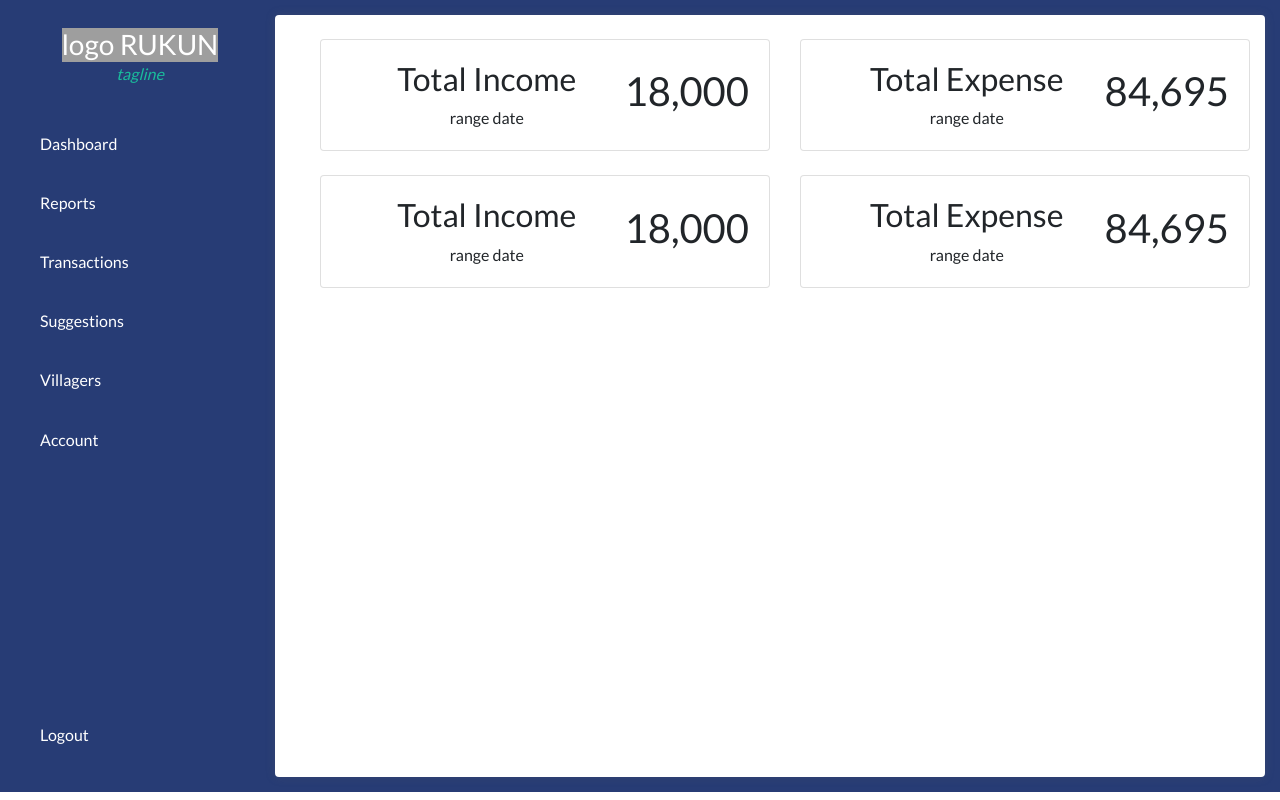
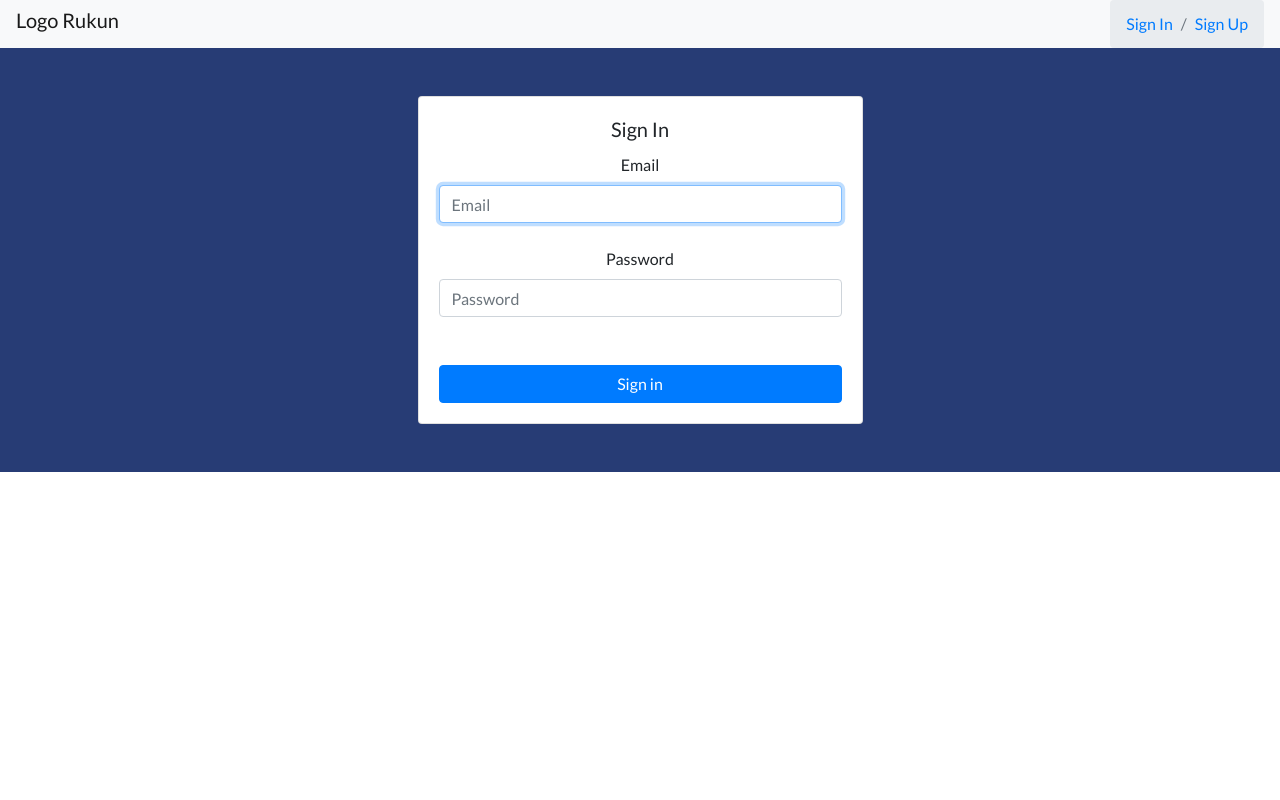
Before and after one commit to Final-Project-RUKUN/Client, a React (Create React App) app in the folder rukun/: page / in a window 1280 px wide. Built offline with nearby package versions, Linux system fonts and the light colour scheme; grey boxes are pictures that could not be loaded.

Commit message:
add routin dan layout login dan register

```diff
--- a/rukun/src/App.js
+++ b/rukun/src/App.js
@@ -12,6 +12,8 @@ import Transactions from './pages/Transactions'
 import Suggestions from './pages/Suggestions'
 import Villagers from './pages/Villagers'
 import Reports from './pages/Reports'
+import Login from './pages/Login'
+import Register from './pages/Register'
 
 function App() {
   return (
@@ -33,8 +35,14 @@ function App() {
       <Route path="/villagers">
         <Villagers></Villagers>
       </Route>
+      <Route path="/dashboard">
+        <Dashboard></Dashboard>
+      </Route>
+      <Route path="/register">
+        <Register></Register>
+      </Route>
       <Route path="/">
-        <Dashboard></Dashboard>
+        <Login></Login>
       </Route>
     </Switch>
       </div>
--- /dev/null
+++ b/rukun/src/components/Navbar.jsx
@@ -0,0 +1,26 @@
+import React from 'react'
+import { useHistory } from 'react-router-dom'
+
+export default function Navbar() {
+  const history = useHistory()
+
+  function toLogin() {
+    history.push('/')
+  }
+
+  function toRegister() {
+    history.push('/register')
+  }
+
+  return (
+    <nav className="navbar navbar-light bg-light" style={{paddingTop: 0, paddingBottom: 0}}>
+      <h1 className="navbar-brand">Logo Rukun</h1>
+      <div>
+      <ol className="breadcrumb mb-0">
+        <li className="breadcrumb-item"><a href="" onClick={toLogin}>Sign In</a></li>
+        <li className="breadcrumb-item"><a href="" onClick={toRegister}>Sign Up</a></li>
+      </ol>
+      </div>
+    </nav>
+  )
+}
--- /dev/null
+++ b/rukun/src/components/ReportCard.jsx
@@ -0,0 +1,13 @@
+import React from 'react'
+
+export default function ReportCard() {
+  return (
+    <tr>
+      <th scope="row"></th>
+      <td>11:30</td>
+      <td>Catur</td>
+      <td>Bayar sampah</td>
+      <td style={{textAlign:"end"}}>Rp. 25.000</td>
+    </tr>
+  )
+}
--- a/rukun/src/components/Sidebar.jsx
+++ b/rukun/src/components/Sidebar.jsx
@@ -21,6 +21,9 @@ export default function Sidebar() {
   }
   function toAccount() {
     history.push("/account")
+  }
+  function logout() {
+    history.push("/")
   }
 
   return (
@@ -56,7 +59,7 @@ export default function Sidebar() {
           </div>
       </div>
       <div className="menu">
-          <div className="d-flex align-items-center">
+          <div className="d-flex align-items-center" onClick={logout}>
               <i className="fa fa-power-off" style={{fontSize:"3rem", color:"#1abc9c"}}></i>
               <h6 className="m-0 font" style={{color: "white"}}>Logout</h6>
           </div>
--- a/rukun/src/pages/Dashboard.jsx
+++ b/rukun/src/pages/Dashboard.jsx
@@ -12,10 +12,16 @@ export default function Home() {
           </div>
           <div className="card card-tumpul flex-grow-1 body-section no-border">
             <br/>
-              <div className="container-fluid" >
+            <div className="container-fluid" style={{textAlign: "start"}}>
             {/* content */}
+            <h2>Dashboard</h2>
+            <div>
+
+            </div>
+
+            {/* summary */}
+            <h4>SUMMARY</h4>
             <div className="row">
-
               {/* income */}
               <div className="col-xl-6 col-md-12 mb-4">
                 <div className="card overflow-hidden">
@@ -26,11 +32,8 @@ export default function Home() {
                           <i className="icon-pencil primary font-large-2 mr-2"></i>
                         </div>
                         <div className="media-body">
-                            <h2>Total Income</h2>
-                            <span>range date</span>
-                          </div>
-                          <div className="align-self-center">
-                            <h1>18,000</h1>
+                          <h6>TOTAL INCOME</h6>
+                          <h2>Rp. 27.000.000</h2>
                         </div>
                       </div>
                     </div>
@@ -40,7 +43,7 @@ export default function Home() {
               {/* income */}
 
               {/* expense */}
-                <div className="col-xl-6 col-md-12">
+              <div className="col-xl-6 col-md-12 mb-4">
                   <div className="card">
                     <div className="card-content">
                       <div className="card-body cleartfix">
@@ -49,11 +52,8 @@ export default function Home() {
                             <i className="icon-speech warning font-large-2 mr-2"></i>
                           </div>
                         <div className="media-body">
-                              <h2>Total Expense</h2>
-                              <span>range date</span>
-                            </div>
-                            <div className="align-self-center">
-                              <h1>84,695</h1>
+                          <h6>TOTAL EXPENSE</h6>
+                          <h2>Rp. 12.000.000</h2>
                         </div>
                         </div>
                       </div>
@@ -65,9 +65,8 @@ export default function Home() {
 
           {/* transaction */}
             <div className="row">
-
               {/* income */}
-                    <div className="col-xl-6 col-md-12">
+              <div className="col-xl-6 col-md-12 mb-4">
                 <div className="card overflow-hidden">
                   <div className="card-content">
                     <div className="card-body cleartfix">
@@ -76,11 +75,8 @@ export default function Home() {
                           <i className="icon-pencil primary font-large-2 mr-2"></i>
                         </div>
                         <div className="media-body">
-                                <h2>Total Income</h2>
-                                <span>range date</span>
-                              </div>
-                              <div className="align-self-center">
-                                <h1>18,000</h1>
+                          <h6>CURRENT BALANCE</h6>
+                          <h2>Rp. 25.000.000</h2>
                         </div>
                       </div>
                     </div>
@@ -90,7 +86,7 @@ export default function Home() {
               {/* income */}
 
               {/* expense */}
-                    <div className="col-xl-6 col-md-12">
+              <div className="col-xl-6 col-md-12 mb-4">
                   <div className="card">
                     <div className="card-content">
                       <div className="card-body cleartfix">
@@ -99,11 +95,8 @@ export default function Home() {
                             <i className="icon-speech warning font-large-2 mr-2"></i>
                           </div>
                           <div className="media-body">
-                                  <h2>Total Expense</h2>
-                                  <span>range date</span>
-                                </div>
-                                <div className="align-self-center">
-                                  <h1>84,695</h1>
+                          <h6>TRANSACTIONS</h6>
+                          <h2>5</h2>
                         </div>
                         </div>
                       </div>
--- /dev/null
+++ b/rukun/src/pages/Login.jsx
@@ -0,0 +1,41 @@
+import React from 'react'
+import Navbar from '../components/Navbar'
+import { useHistory } from 'react-router-dom'
+
+export default function Login() {
+  const history = useHistory()
+
+  function login() {
+    history.push('/dashboard')
+  }
+  return (
+    <div>
+      <Navbar></Navbar>
+    <div className="container">
+      <div className="row">
+        <div className="col-sm-9 col-md-7 col-lg-5 mx-auto">
+            <div className="card card-signin my-5">
+            <div className="card-body">
+              <h5 className="card-title text-center">Sign In</h5>
+                <form className="form-signin" onSubmit={login}>
+                  <div className="form-label-group">
+                    <label>Email</label>
+                    <input type="email" className="form-control" placeholder="Email" required autoFocus/>
+                  </div>
+                  <br/>
+                  <div className="form-label-group">
+                    <label>Password</label>
+                    <br/>
+                    <input type="password" className="form-control" placeholder="Password" required/>
+                  </div>
+                  <br/><br/>
+                  <button className="btn btn-primary btn-block" type="submit" >Sign in</button>
+                </form>
+              </div>
+            </div>
+          </div>
+        </div>
+      </div>
+    </div>
+  )
+}
--- /dev/null
+++ b/rukun/src/pages/Register.jsx
@@ -0,0 +1,42 @@
+import React from 'react'
+import Navbar from '../components/Navbar'
+import { useHistory } from 'react-router-dom'
+
+export default function Register() {
+  const history = useHistory()
+
+  function register() {
+    history.push('/')
+  }
+
+  return (
+  <div>
+    <Navbar></Navbar>
+  <div className="container">
+    <div className="row">
+      <div className="col-sm-9 col-md-7 col-lg-5 mx-auto">
+          <div className="card card-signin my-5">
+          <div className="card-body">
+            <h5 className="card-title text-center">Register</h5>
+              <form className="form-signin" onSubmit={register}>
+                <div className="form-label-group">
+                  <label>Email</label>
+                  <input type="email" className="form-control" placeholder="Email" required autoFocus/>
+                </div>
+                <br/>
+                <div className="form-label-group">
+                  <label>Password</label>
+                  <br/>
+                  <input type="password" className="form-control" placeholder="Password" required/>
+                </div>
+                <br/><br/>
+                <button className="btn btn-primary btn-block" type="submit">Register</button>
+              </form>
+            </div>
+          </div>
+        </div>
+      </div>
+    </div>
+  </div>
+  )
+}
--- a/rukun/src/pages/Reports.jsx
+++ b/rukun/src/pages/Reports.jsx
@@ -1,9 +1,109 @@
 import React from 'react'
+import Sidebar from '../components/Sidebar'
+import ReportCard from '../components/ReportCard'
+import '../styles/Table.css'
+
 
 export default function Reports() {
   return (
     <div>
-      <h1>reports</h1>
+      <div>
+        <div className="container-fluid">
+          <div className="d-flex flex-nowrap">
+            <div className="card card-tumpul sidenav no-border my-2">
+              <Sidebar></Sidebar>
+            </div>
+            <div className="card card-tumpul flex-grow-1 body-section no-border">
+              <br/>
+              <div className="container-fluid" style={{textAlign: "start"}}>
+                <h3>Reports</h3>
+              {/* content */}
+
+              {/* header */}
+              <div className="card">
+              <div className="row">
+                <div className="col-xl-4 col-sm-12 col-12">
+                  <div className="card" style={{border:"none"}}>
+                    <div className="card-content">
+                      <div className="card-body">
+                        <div className="media d-flex">
+                          <div className="align-self-center">
+                            <i className="icon-pencil primary font-large-2 float-left"></i>
+                          </div>
+                          <div className="media-body text-right">
+                            <h3>3</h3>
+                            <span>Transactions</span>
+                          </div>
+                        </div>
+                      </div>
+                    </div>
+                  </div>
+                </div>
+                <div className="col-xl-4 col-sm-12 col-12">
+                  <div className="card" style={{border:"none"}}>
+                    <div className="card-content">
+                      <div className="card-body">
+                        <div className="media d-flex">
+                          <div className="align-self-center">
+                            <i className="icon-speech warning font-large-2 float-left"></i>
+                          </div>
+                          <div className="media-body text-right">
+                            <h3>Rp. 27.000.000</h3>
+                            <span>Total Income</span>
+                          </div>
+                        </div>
+                      </div>
+                    </div>
+                  </div>
+                </div>
+                <div className="col-xl-4 col-sm-12 col-12">
+                  <div className="card" style={{border:"none"}}>
+                    <div className="card-content">
+                      <div className="card-body">
+                        <div className="media d-flex">
+                          <div className="align-self-center">
+                            <i className="icon-graph success font-large-2 float-left"></i>
+                          </div>
+                          <div className="media-body text-right">
+                            <h3>Rp. 25.000.000</h3>
+                            <span>Current Balance</span>
+                          </div>
+                        </div>
+                      </div>
+                    </div>
+                  </div>
+                </div>
+              </div>
+              </div>
+              {/* header */}
+
+              {/* table */}
+
+              <table className="table">
+                <thead className="thead-light">
+                  <tr>
+                    <th scope="col">Friday, 16 April 2021</th>
+                    <th scope="col"></th>
+                    <th scope="col"></th>
+                    <th scope="col"></th>
+                    <th scope="col" style={{textAlign:"end"}}>Balance</th>
+                  </tr>
+                </thead>
+                <tbody style={{height: 100}}>
+                  <ReportCard></ReportCard>
+                  <ReportCard></ReportCard>
+                  <ReportCard></ReportCard>
+                </tbody>
+              </table>
+              {/* table */}
+              {/* content */}
+
+
+            </div>
+          </div>
+        </div>
+      </div>
+    </div>
     </div>
   )
 }
--- /dev/null
+++ b/rukun/src/styles/Table.css
@@ -0,0 +1,22 @@
+table {
+  display: flex;
+  flex-flow: column;
+  width: 100%;
+}
+
+thead {
+  flex: 0 0 auto;
+}
+
+tbody {
+  flex: 1 1 auto;
+  display: block;
+  overflow-y: auto;
+  overflow-x: hidden;
+}
+
+tr {
+  width: 100%;
+  display: table;
+  table-layout: fixed;
+}
```
Also changed, not shown: rukun/src/pages/SignUp.jsx (added, +9 -0 lines). Lines whose indentation alone changed are shown as unchanged.
